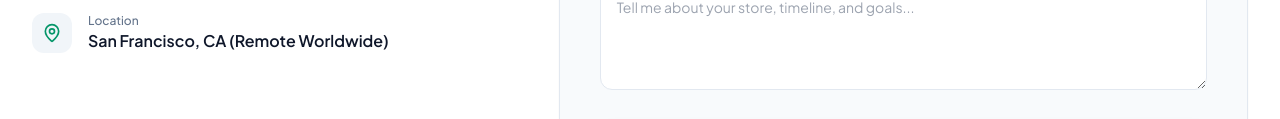
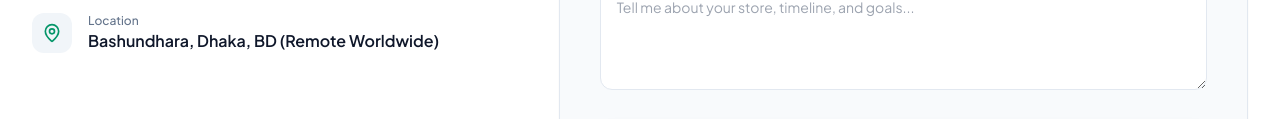
Before and after one commit to jisanaddicted/jisan-portfolio, a plain HTML site: page index.html in a window 1280 px wide. Shown: the part 5617-5736 px from the top of the page. Drawn offline with nearby package versions, Linux system fonts and the light colour scheme.

Commit message:
location changed

```diff
--- a/data.js
+++ b/data.js
@@ -10,7 +10,7 @@ const portfolioData = {
     tagline: "Building high-converting e-commerce experiences, custom theme architectures, and lightning-fast headless storefronts.",
     bio: "Shopify Developer with 3+ years of experience building and scaling direct-to-consumer (DTC) brands. Specialized in Liquid theme development, Shopify Checkout Extensibility, Storefront API, React/Hydrogen, and high-performance speed optimization. I care about shipping stores fast, writing code the next developer can actually maintain, and handing clients something they don't need an agency retainer for.",
     email: "jisanrahmandev@gmail.com",
-    location: "San Francisco, CA (Remote Worldwide)",
+    location: "Bashundhara, Dhaka, BD (Remote Worldwide)",
     availability: "Available for Q3/Q4 Projects & Advisory",
     githubUrl: "https://github.com",
     linkedinUrl: "https://linkedin.com",
--- a/index.html
+++ b/index.html
@@ -276,7 +276,7 @@
               </div>
               <div>
                 <div class="text-xs text-slate-500 font-medium">Location</div>
-                <div id="contact-location" class="font-semibold text-slate-900">San Francisco, CA (Remote Worldwide)</div>
+                <div id="contact-location" class="font-semibold text-slate-900">Bashundhara, Dhaka, BD (Remote Worldwide)</div>
               </div>
             </div>
           </div>
```
